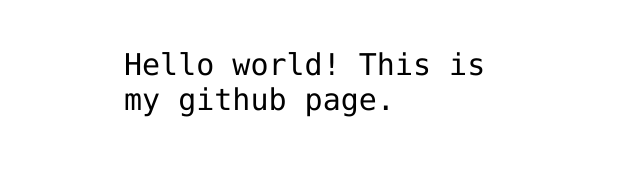
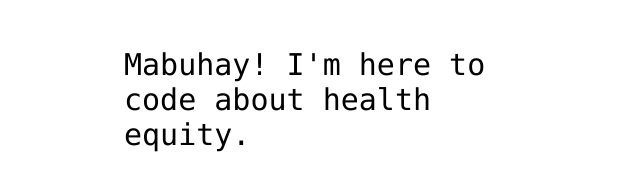
Before and after one commit to emanaped/emanaped.github.io, a plain HTML site: page index.html in a window 1280 px wide. Shown: the part 341-532 px from the top of the page, without its empty margins (316-956 px from the left). Drawn offline with Linux system fonts and the light colour scheme.

Commit message:
Update index.html

```diff
--- a/index.html
+++ b/index.html
@@ -12,7 +12,7 @@
 <img src="https://octodex.github.com/images/daftpunktocat-thomas.gif" id="octocat" alt="octocat-gif" />
 
 <!-- Change this code here by copy and pasting your template on line 15 -->
-<p>Hello world! This is my github page.</p>
+<p>Mabuhay! I'm here to code about health equity.</p>
 
 </body>
 </html>
```
